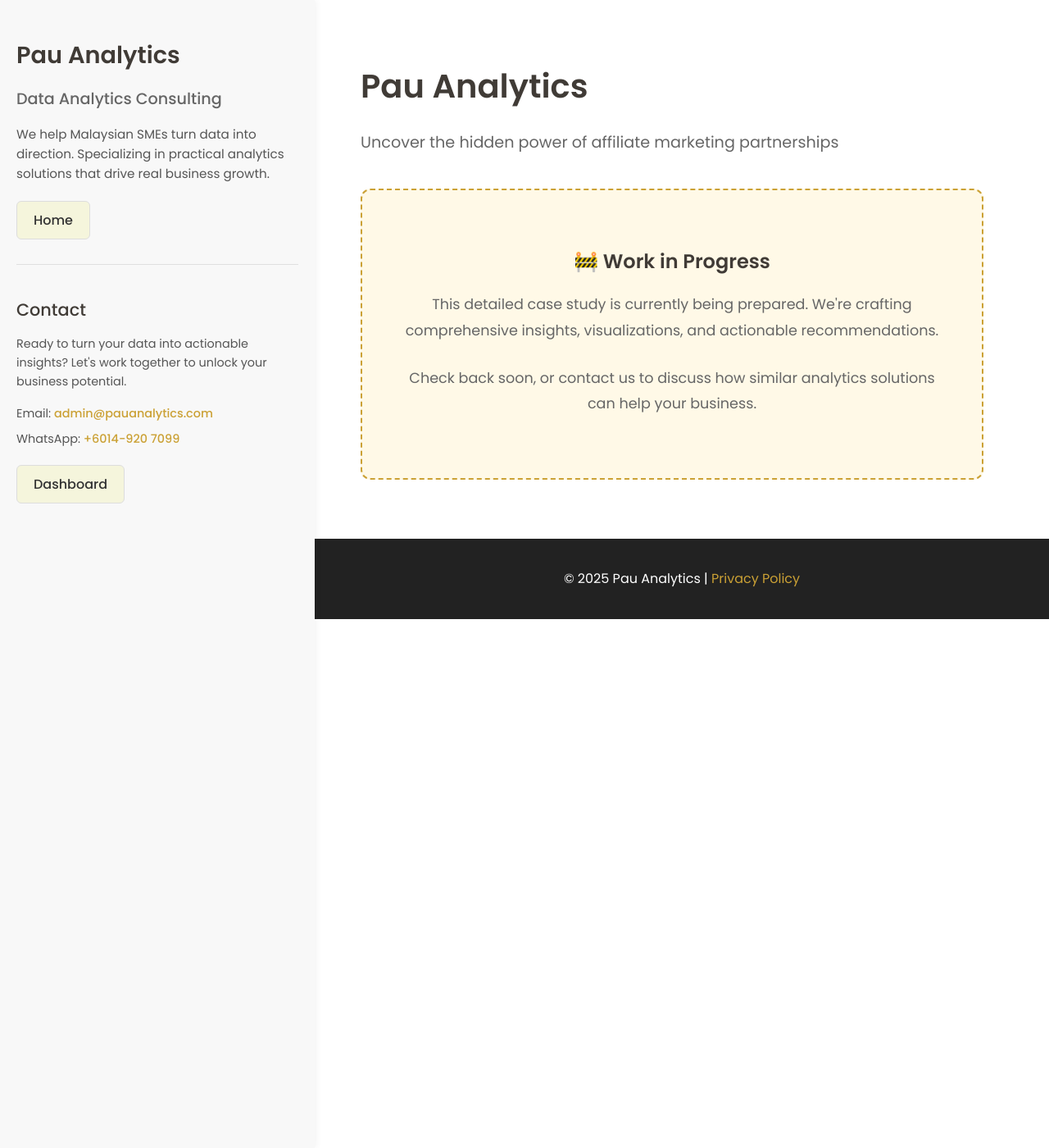
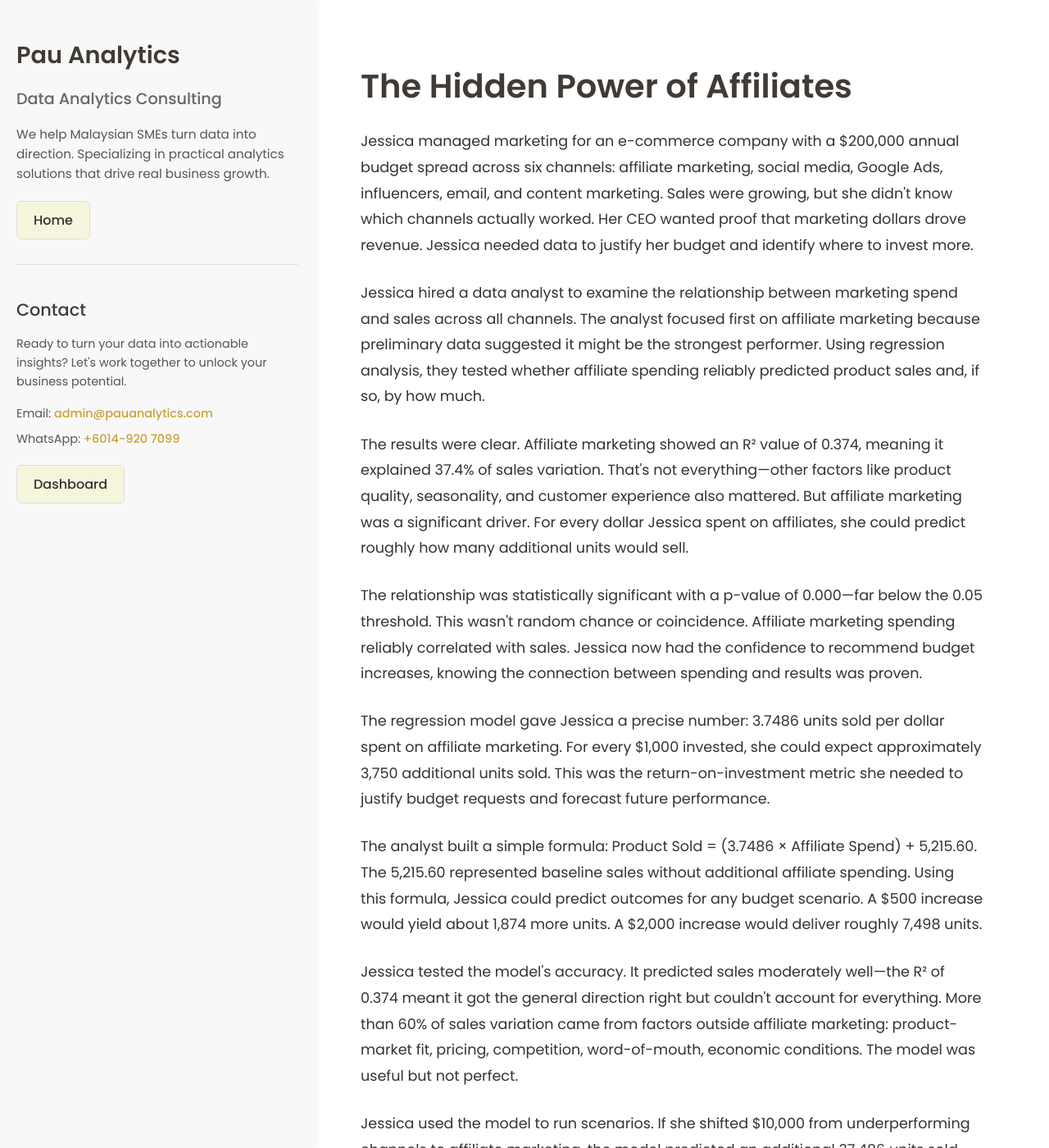
Before and after one commit to lyven81/pinnacles-learning-website, a Jekyll site: the page case-study/hidden-power-of-affiliates.html, which Jekyll copies as it is, in a window 1280 px wide and 1400 px high. Shown: the whole window at 82% size. Built offline with Jekyll 4.4.1, drawn with Linux system fonts in a browser that asks for light colours; some of the changed text lies outside the part shown.

Commit message:
Rewrite affiliate marketing ROI case study as narrative from marketing manager perspective
Changes:
- Updated meta title to "The Hidden Power of Affiliates | Pau Analytics"
- Updated meta description: 3.75 units per dollar, p<0.001, R²=0.374
- Removed header with "Pau Analytics" and subtitle
- Changed title to "The Hidden Power of Affiliates"
- Rewrote entire case study from third-person perspective following Jessica, a marketing manager
- Condensed from technical report format to 12-paragraph narrative
- Used short, direct, simple language accessible to general public
- Maintained key technical insights:
  * R² = 0.374 (affiliate marketing explains 37.4% of sales variation)
  * p-value = 0.000 (statistically significant, <0.05 threshold)
  * 3.7486 units sold per $1 spent on affiliate marketing
  * $1,000 investment = ~3,750 units sold
  * Formula: Product Sold = (3.7486 × Affiliate Spend) + 5,215.60
  * $500 increase = 1,874 units, $2,000 increase = 7,498 units
  * Model explains 37%, other factors (product, pricing, competition) explain 63%
  * Model limitations acknowledged: guide, not guarantee
- Grounded ending: results matched predictions within reasonable range
- Model refined quarterly with new data
- Key lesson: affiliate marketing is measurable/predictable, but needs broader business support
- Evidence-based decision-making, not gut feeling

🤖 Generated with [Claude Code](https://claude.com/claude-code)

Co-Authored-By: Claude <noreply@anthropic.com>

```diff
--- a/case-study/hidden-power-of-affiliates.html
+++ b/case-study/hidden-power-of-affiliates.html
@@ -3,9 +3,9 @@
 <head>
     <meta charset="UTF-8">
     <meta name="viewport" content="width=device-width, initial-scale=1.0">
-    <title>Pau Analytics | Pau Analytics</title>
+    <title>The Hidden Power of Affiliates | Pau Analytics</title>
     <link rel="canonical" href="https://www.pauanalytics.com/case-study/hidden-power-of-affiliates" />
-    <meta name="description" content="Uncover the hidden power of affiliate marketing partnerships" />
+    <meta name="description" content="How a marketing manager discovered affiliate marketing returns 3.75 units per dollar spent—a statistically proven relationship (p<0.001, R²=0.374)" />
 
     <!-- Fonts -->
     <link rel="preconnect" href="https://fonts.googleapis.com" />
@@ -267,16 +267,31 @@
         </aside>
         <main class="right-column">
             <section class="case-study-content">
-                <header>
-                    <h1>Pau Analytics</h1>
-                    <p class="subtitle">Uncover the hidden power of affiliate marketing partnerships</p>
-                </header>
+                <h1>The Hidden Power of Affiliates</h1>
 
-                <div class="work-in-progress">
-                    <h2>🚧 Work in Progress</h2>
-                    <p>This detailed case study is currently being prepared. We're crafting comprehensive insights, visualizations, and actionable recommendations.</p>
-                    <p style="margin-top: 1.5rem;">Check back soon, or contact us to discuss how similar analytics solutions can help your business.</p>
-                </div>
+                <p>Jessica managed marketing for an e-commerce company with a $200,000 annual budget spread across six channels: affiliate marketing, social media, Google Ads, influencers, email, and content marketing. Sales were growing, but she didn't know which channels actually worked. Her CEO wanted proof that marketing dollars drove revenue. Jessica needed data to justify her budget and identify where to invest more.</p>
+
+                <p>Jessica hired a data analyst to examine the relationship between marketing spend and sales across all channels. The analyst focused first on affiliate marketing because preliminary data suggested it might be the strongest performer. Using regression analysis, they tested whether affiliate spending reliably predicted product sales and, if so, by how much.</p>
+
+                <p>The results were clear. Affiliate marketing showed an R² value of 0.374, meaning it explained 37.4% of sales variation. That's not everything—other factors like product quality, seasonality, and customer experience also mattered. But affiliate marketing was a significant driver. For every dollar Jessica spent on affiliates, she could predict roughly how many additional units would sell.</p>
+
+                <p>The relationship was statistically significant with a p-value of 0.000—far below the 0.05 threshold. This wasn't random chance or coincidence. Affiliate marketing spending reliably correlated with sales. Jessica now had the confidence to recommend budget increases, knowing the connection between spending and results was proven.</p>
+
+                <p>The regression model gave Jessica a precise number: 3.7486 units sold per dollar spent on affiliate marketing. For every $1,000 invested, she could expect approximately 3,750 additional units sold. This was the return-on-investment metric she needed to justify budget requests and forecast future performance.</p>
+
+                <p>The analyst built a simple formula: Product Sold = (3.7486 × Affiliate Spend) + 5,215.60. The 5,215.60 represented baseline sales without additional affiliate spending. Using this formula, Jessica could predict outcomes for any budget scenario. A $500 increase would yield about 1,874 more units. A $2,000 increase would deliver roughly 7,498 units.</p>
+
+                <p>Jessica tested the model's accuracy. It predicted sales moderately well—the R² of 0.374 meant it got the general direction right but couldn't account for everything. More than 60% of sales variation came from factors outside affiliate marketing: product-market fit, pricing, competition, word-of-mouth, economic conditions. The model was useful but not perfect.</p>
+
+                <p>Jessica used the model to run scenarios. If she shifted $10,000 from underperforming channels to affiliate marketing, the model predicted an additional 37,486 units sold. She presented this to her CEO with full transparency about the model's limitations—it was a guide, not a guarantee. The CEO approved a 20% increase in affiliate spending as a test.</p>
+
+                <p>Over six months, Jessica tracked results. Affiliate marketing delivered close to the predicted sales uplift—not exact, but within reasonable range. The model proved reliable enough for planning. She refined it quarterly with new data, improving accuracy over time. Other channels showed weaker or inconsistent relationships with sales, confirming that affiliate was her strongest lever.</p>
+
+                <p>Jessica learned that not all marketing channels are created equal. Some deliver measurable, predictable returns. Others contribute indirectly or inconsistently. Affiliate marketing's 3.75-to-1 return ratio became her benchmark. Any channel that couldn't demonstrate a comparable relationship got scrutinized or reallocated.</p>
+
+                <p>She also learned the limits of prediction. The model explained 37% of sales—good, but not dominant. She couldn't abandon brand-building, customer service, or product development just because they weren't in the regression equation. Affiliate marketing drove sales, but it worked best when supported by a strong overall business.</p>
+
+                <p>Today, Jessica allocates budget based on proven ROI, not gut feeling or industry trends. Affiliate marketing gets the largest share because the data proves it works. She monitors performance monthly, updates her model quarterly, and tests new channels cautiously. The formula isn't magic, but it gives her something better: evidence-based decision-making that her CEO trusts and her budget can defend.</p>
             </section>
         </main>
     </div>
```
